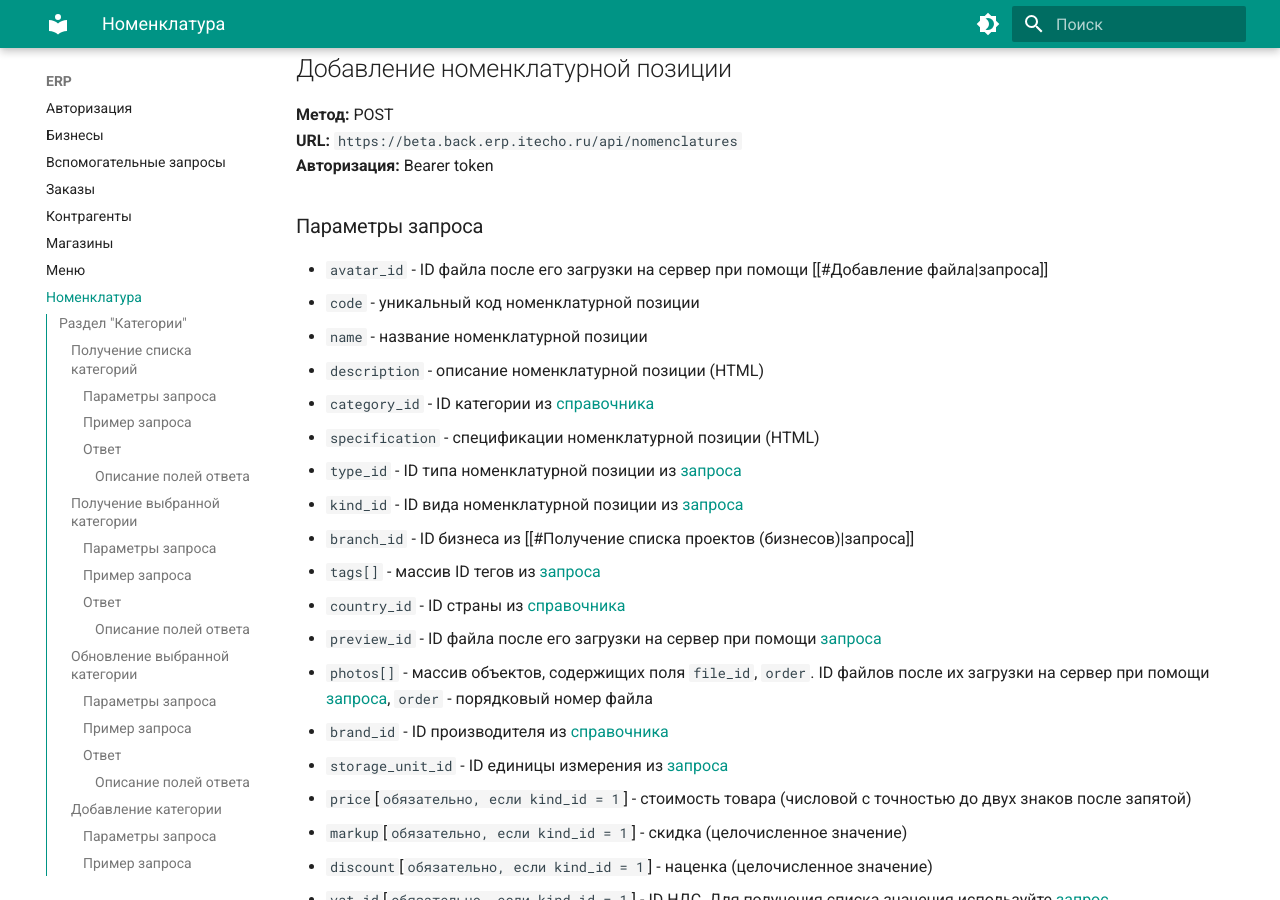
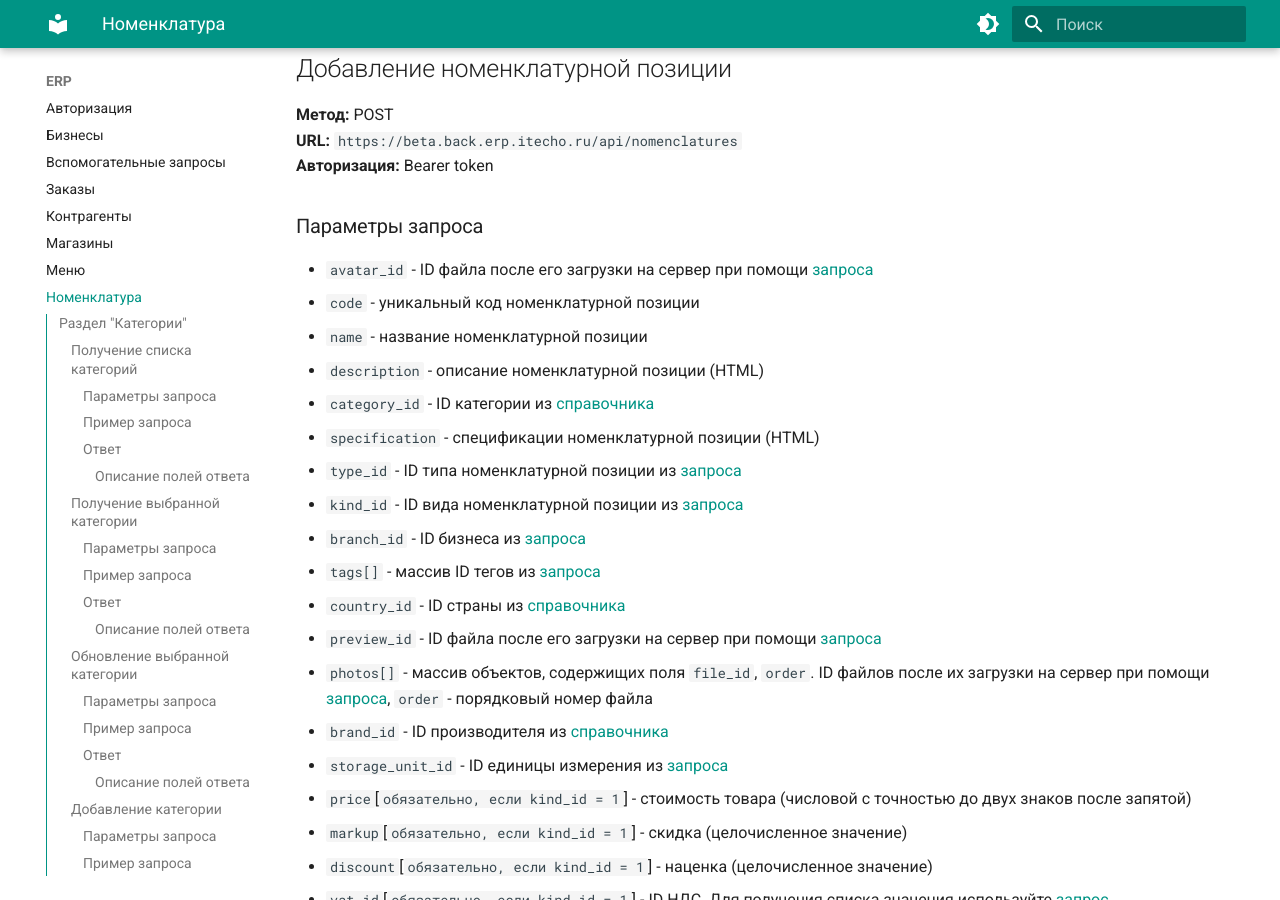
Before and after one commit to Krushanov/docs.erp.itecho.ru, an MkDocs documentation site: the page built from docs/ERP/Номенклатура.md, in a window 1280 px wide and 900 px high, scrolled down 19778 px. Built offline with MkDocs 1.6.1 and Material for MkDocs 9.7.7, drawn with Linux system fonts in a browser that asks for light colours.

Commit message:
Edit "Номенклатура.md" file.

```diff
--- a/docs/ERP/Номенклатура.md
+++ b/docs/ERP/Номенклатура.md
@@ -916,7 +916,7 @@
 
 ### Параметры запроса
 
-- `avatar_id` - ID файла после его загрузки на сервер при помощи [[#Добавление файла|запроса]]
+- `avatar_id` - ID файла после его загрузки на сервер при помощи [запроса](Файлы.md#добавление-файла)
 - `code` - уникальный код номенклатурной позиции
 - `name` - название номенклатурной позиции
 - `description` - описание номенклатурной позиции (HTML)
@@ -924,7 +924,7 @@
 - `specification` - спецификации номенклатурной позиции (HTML)
 - `type_id` - ID типа номенклатурной позиции из [запроса](#получение-списка-типов-номенклатурных-позиций)
 - `kind_id` - ID вида номенклатурной позиции из [запроса](#получение-списка-видов-номенклатурных-позиций)
-- `branch_id` - ID бизнеса из [[#Получение списка проектов (бизнесов)|запроса]]
+- `branch_id` - ID бизнеса из [запроса](Бизнесы.md#получение-списка-бизнесов)
 - `tags[]` - массив ID тегов из [запроса](#получение-списка-тегов)
 - `country_id` - ID страны из [справочника](Справочники.md#получение-списка-стран)
 - `preview_id` - ID файла после его загрузки на сервер при помощи [запроса](Файлы.md#добавление-файла)
```
